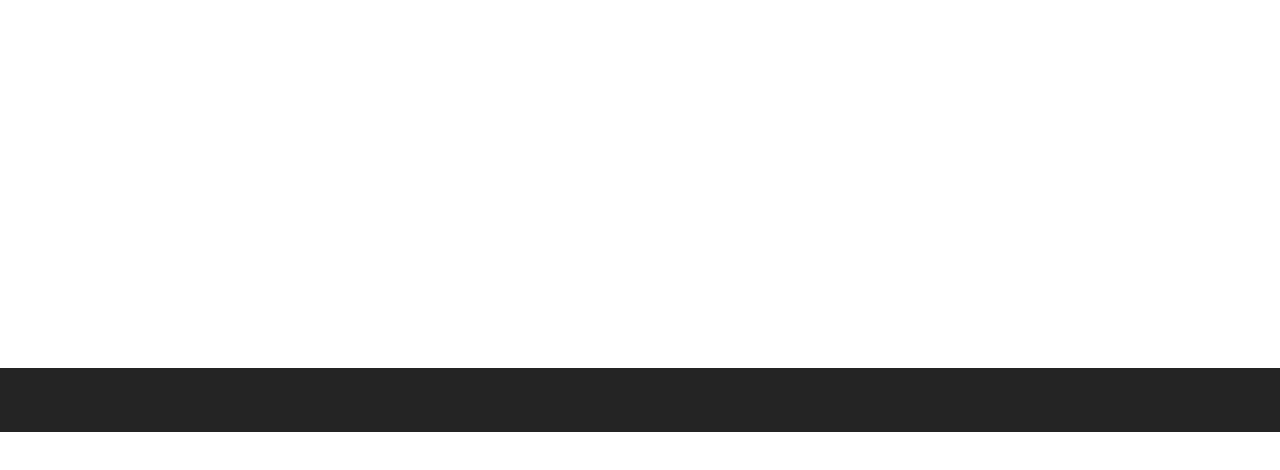
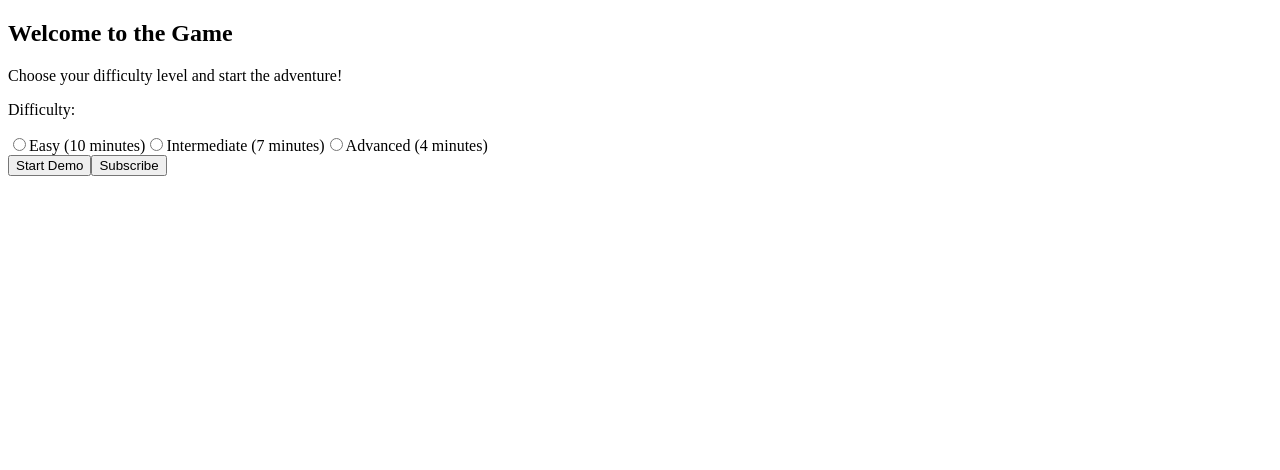
Before and after one commit to mauroale2501/project-game, a React (Vite) app in the folder frontend/: page / in a window 1280 px wide. Shown: the top 470 px of the page. Built offline with nearby package versions, Linux system fonts and the light colour scheme.

Commit message:
Implement Home.tsx and handleLevelSelection in App.tsx

```diff
--- a/frontend/src/App.css
+++ b/frontend/src/App.css
@@ -1,4 +1,4 @@
-#root {
+/* #root {
   max-width: 1280px;
   margin: 0 auto;
   padding: 2rem;
@@ -38,4 +38,4 @@
 
 .read-the-docs {
   color: #888;
-}
+} */
--- a/frontend/src/App.tsx
+++ b/frontend/src/App.tsx
@@ -6,13 +6,23 @@ import Profile from "./components/Profile";
 import { Route, Routes } from "react-router-dom";
 import LastPage from "./components/LastPage";
 import Level2 from "./components/Level2";
+import { useState } from "react";
 
 function App() {
+  const [selectedLevel, setSelectedLevel] = useState<number>(0);
+
+  const handleLevelSelection = (level: number): void => {
+    setSelectedLevel(level);
+  };
+
   return (
     <div className="container-app">
       <Nav />
       <Routes>
-        <Route path="/" element={<Home />} />
+        <Route
+          path="/"
+          element={<Home onSelectLevel={handleLevelSelection} />}
+        />
         <Route path="/profile" element={<Profile />} />
         <Route path="/level1" element={<Level1 />} />
         <Route path="/level2" element={<Level2 />} />
--- a/frontend/src/components/Home.tsx
+++ b/frontend/src/components/Home.tsx
@@ -1,5 +1,93 @@
-const Home = () => {
-  return <div className="home-main"></div>;
+import ToggleButton from "react-bootstrap/ToggleButton";
+import ToggleButtonGroup from "react-bootstrap/ToggleButtonGroup";
+import "../styles/Home.css";
+import { Link } from "react-router-dom";
+import { Button } from "react-bootstrap";
+import { useState } from "react";
+
+type HomeProps = {
+  onSelectLevel: (level: number, time: number) => void;
+};
+const Home = ({ onSelectLevel }: HomeProps) => {
+  const [selectedLevel, setSelectedLevel] = useState<number | null>(null);
+
+  const getLevel = (level: number) => {
+    switch (level) {
+      case 1:
+        return 600;
+      case 2:
+        return 420;
+      case 3:
+        return 240;
+      default:
+        return 0;
+    }
+  };
+  const handleStartButton = () => {
+    try {
+      if (selectedLevel !== null) {
+        const time = getLevel(selectedLevel);
+        onSelectLevel(selectedLevel, time);
+      } else if (selectedLevel === null) {
+        console.error("asdasdas");
+        throw new Error("You must select a level to continue");
+      } //chequear estos errores dps
+    } catch (err) {
+      throw new Error("You must select a level to continue");
+    }
+  };
+
+  return (
+    <div className="home-main">
+      <section className="home-welcome">
+        <h1 className="home-welcome-title">Welcome to the Game</h1>
+        <p className="home-choose-text">
+          Choose your difficulty level and start the adventure!
+        </p>
+      </section>
+      <section className="home-levels">
+        <p className="home-rules-level">Difficulty:</p>
+        <ToggleButtonGroup
+          type="radio"
+          name="options"
+          defaultValue={[]}
+          className="buttons-levels"
+        >
+          <ToggleButton
+            id="button-easy"
+            value={1}
+            onChange={() => setSelectedLevel(1)}
+          >
+            Easy (10 minutes)
+          </ToggleButton>
+          <ToggleButton
+            id="button-intermediate"
+            value={2}
+            onChange={() => setSelectedLevel(2)}
+          >
+            Intermediate (7 minutes)
+          </ToggleButton>
+          <ToggleButton
+            id="button-advanced"
+            value={3}
+            onChange={() => setSelectedLevel(3)}
+          >
+            Advanced (4 minutes)
+          </ToggleButton>
+        </ToggleButtonGroup>
+        <div className="home-buttons-start">
+          <Link to="/level1">
+            <Button className="button-start" onClick={handleStartButton}>
+              Start Demo
+            </Button>
+          </Link>
+          <Link to="/last">
+            <Button className="button-subscribe">Subscribe</Button>
+          </Link>
+        </div>
+      </section>
+    </div>
+  );
 };
 
 export default Home;
--- a/frontend/src/index.css
+++ b/frontend/src/index.css
@@ -1,4 +1,4 @@
-#root {
+/* #root {
   font-family: Inter, system-ui, Avenir, Helvetica, Arial, sans-serif;
   line-height: 4;
   font-weight: 400;
@@ -67,4 +67,4 @@ button:focus-visible {
   button {
     background-color: #f9f9f9;
   }
-}
+} */
```
